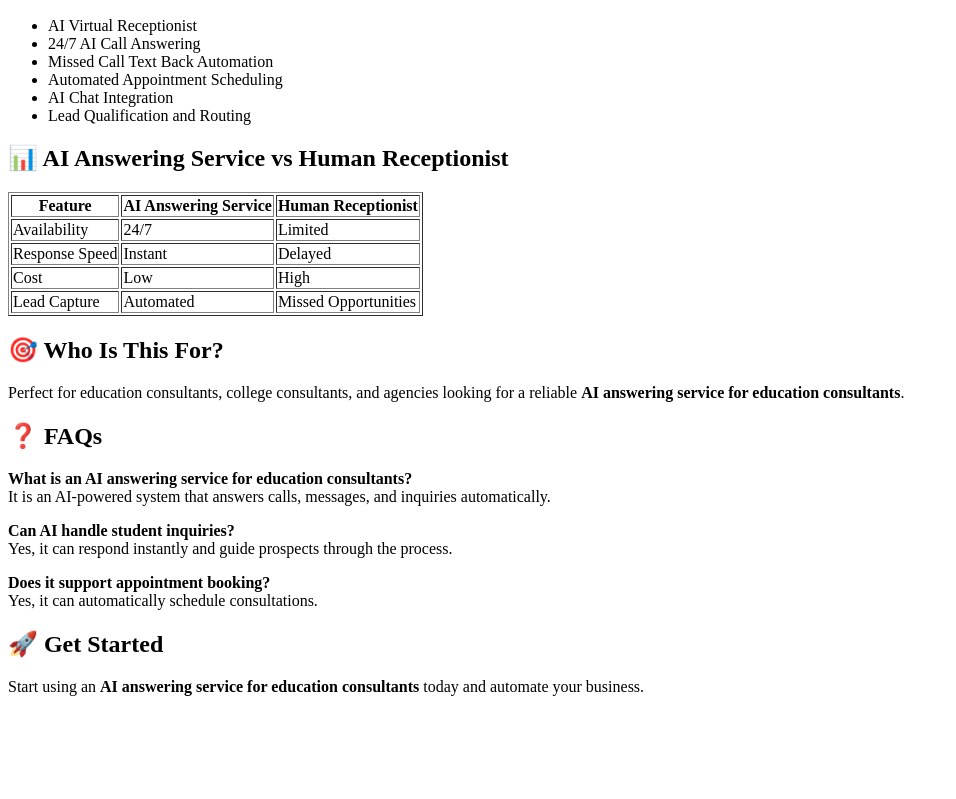
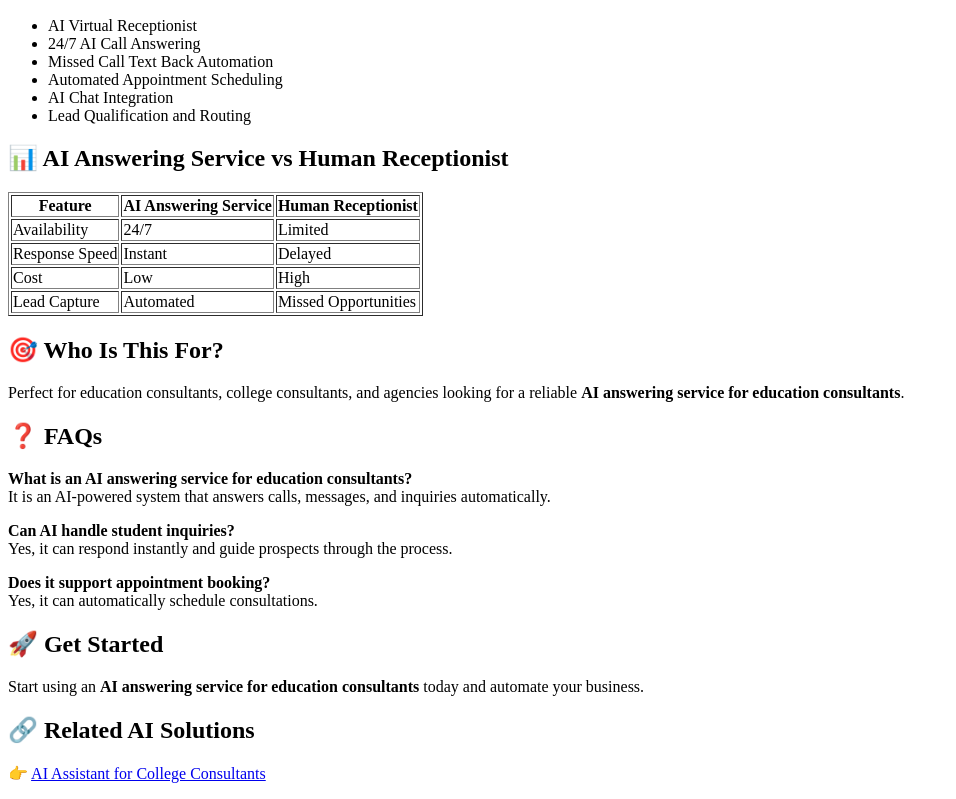
Before and after one commit to ai-assistant-college-consultants/ai-answering-service-education, a plain HTML site: page index.html in a window 1280 px wide. Shown: the part 377-1176 px from the top of the page, without its empty margins (0-956 px from the left). Before the commit the page ends 1089 px from the top, so only its background shows below. Drawn offline with Linux system fonts and the light colour scheme.

Commit message:
Update index.html

```diff
--- a/index.html
+++ b/index.html
@@ -138,3 +138,11 @@ Start using an <strong>AI answering service for education consultants</strong> t
 
 </body>
 </html>
+
+<h2>🔗 Related AI Solutions</h2>
+
+<p>
+👉 <a href="https://ai-assistant-college-consultants.github.io/ai-assistant-college-consultants/">
+AI Assistant for College Consultants
+</a>
+</p>
```
